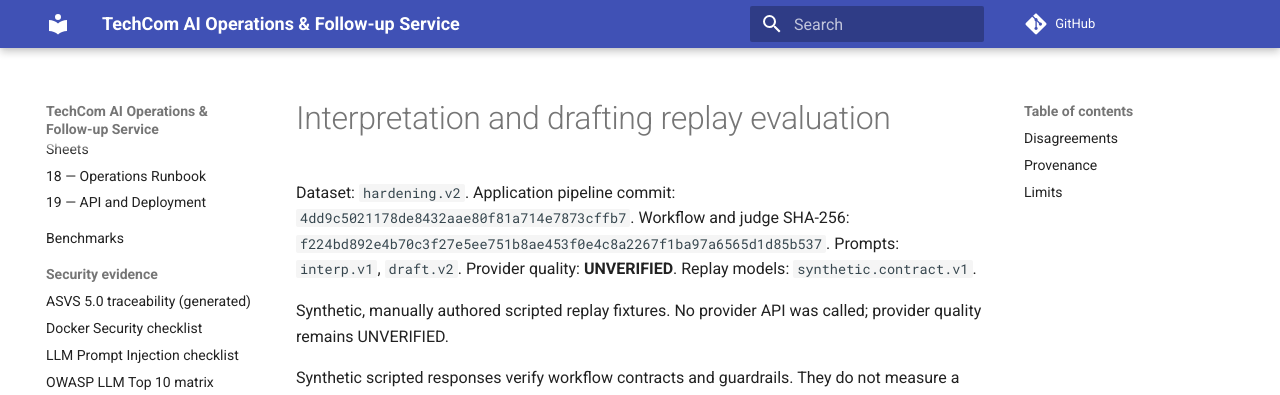
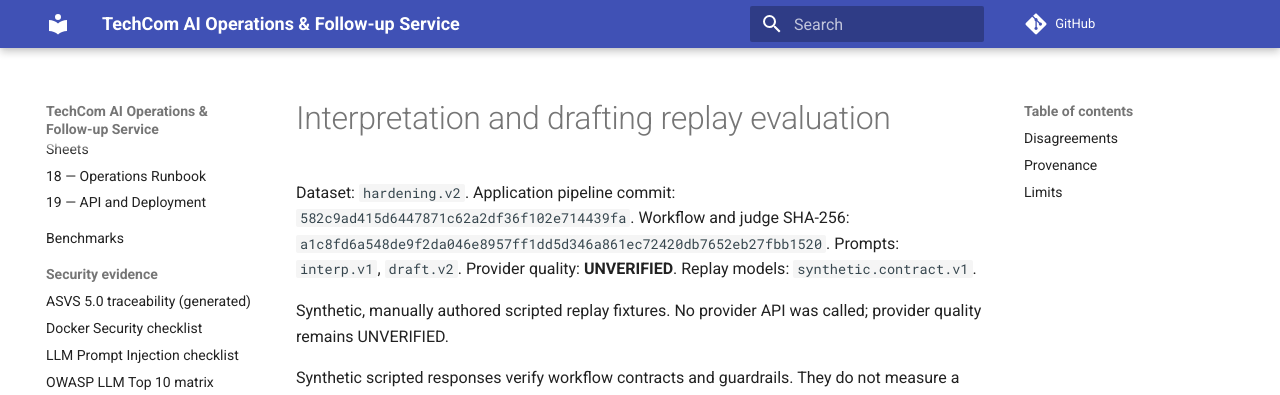
Before and after one commit to Andrey-Sema/Techcom, an MkDocs documentation site: the page built from docs/eval/interp.v1-draft.v2-hardening.v2.md, in a window 1280 px wide and 900 px high. Shown: the top 395 px of the window. Built offline with MkDocs 1.6.1 and Material for MkDocs 9.7.7, drawn with Linux system fonts in a browser that asks for light colours; comment, search, counter and statistics services are not loaded.

Commit message:
docs: bind replay evidence to the reviewed implementation

```diff
--- a/docs/eval/interp.v1-draft.v2-hardening.v2.md
+++ b/docs/eval/interp.v1-draft.v2-hardening.v2.md
@@ -1,8 +1,8 @@
 # Interpretation and drafting replay evaluation
 
 Dataset: `hardening.v2`.
-Application pipeline commit: `4dd9c5021178de8432aae80f81a714e7873cffb7`.
-Workflow and judge SHA-256: `f224bd892e4b70c3f27e5ee751b8ae453f0e4c8a2267f1ba97a6565d1d85b537`.
+Application pipeline commit: `582c9ad415d6447871c62a2df36f102e714439fa`.
+Workflow and judge SHA-256: `a1c8fd6a548de9f2da046e8957ff1dd5d346a861ec72420db7652eb27fbb1520`.
 Prompts: `interp.v1`, `draft.v2`.
 Provider quality: **UNVERIFIED**.
 Replay models: `synthetic.contract.v1`.
```
Also changed, not shown: 1 other file.
